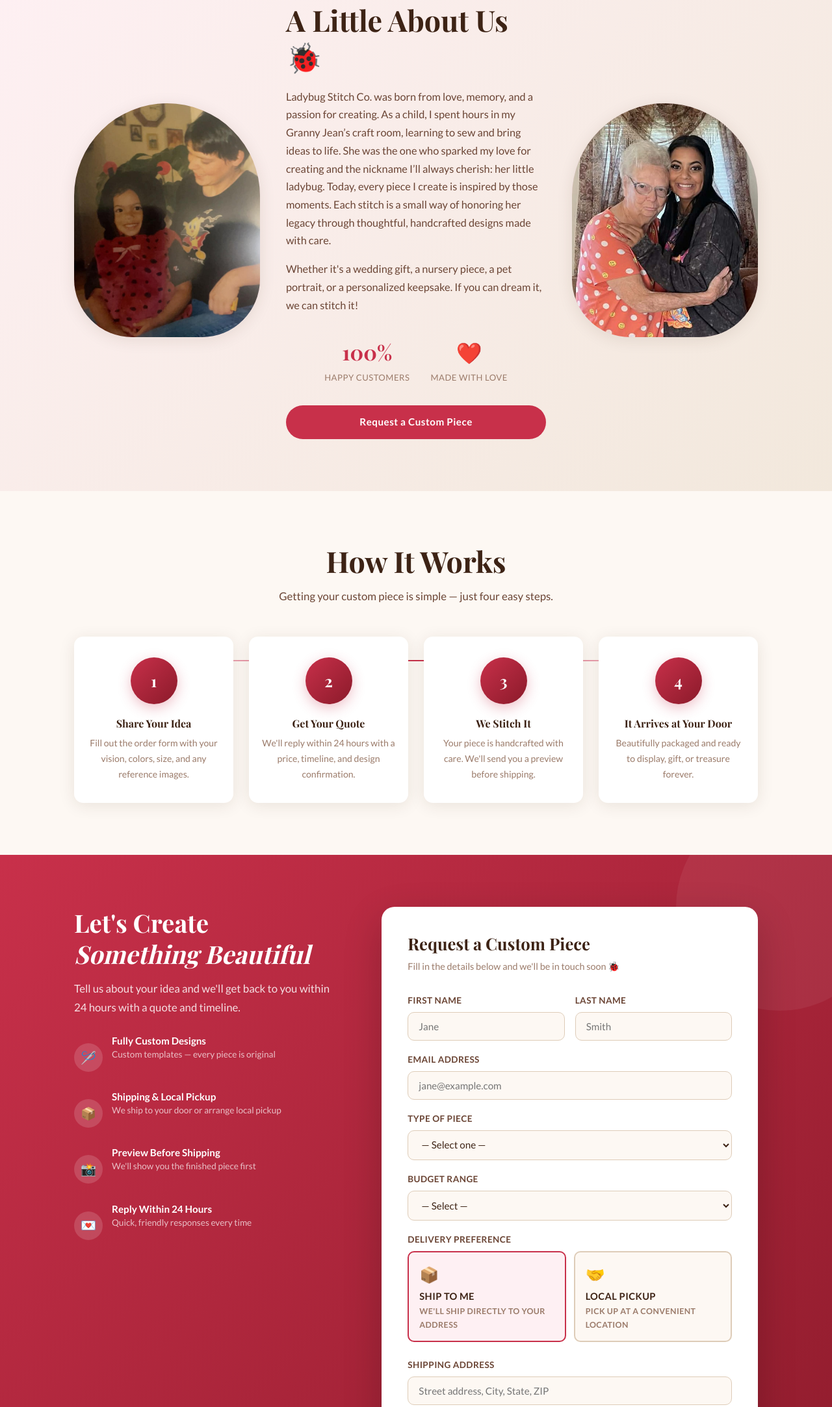
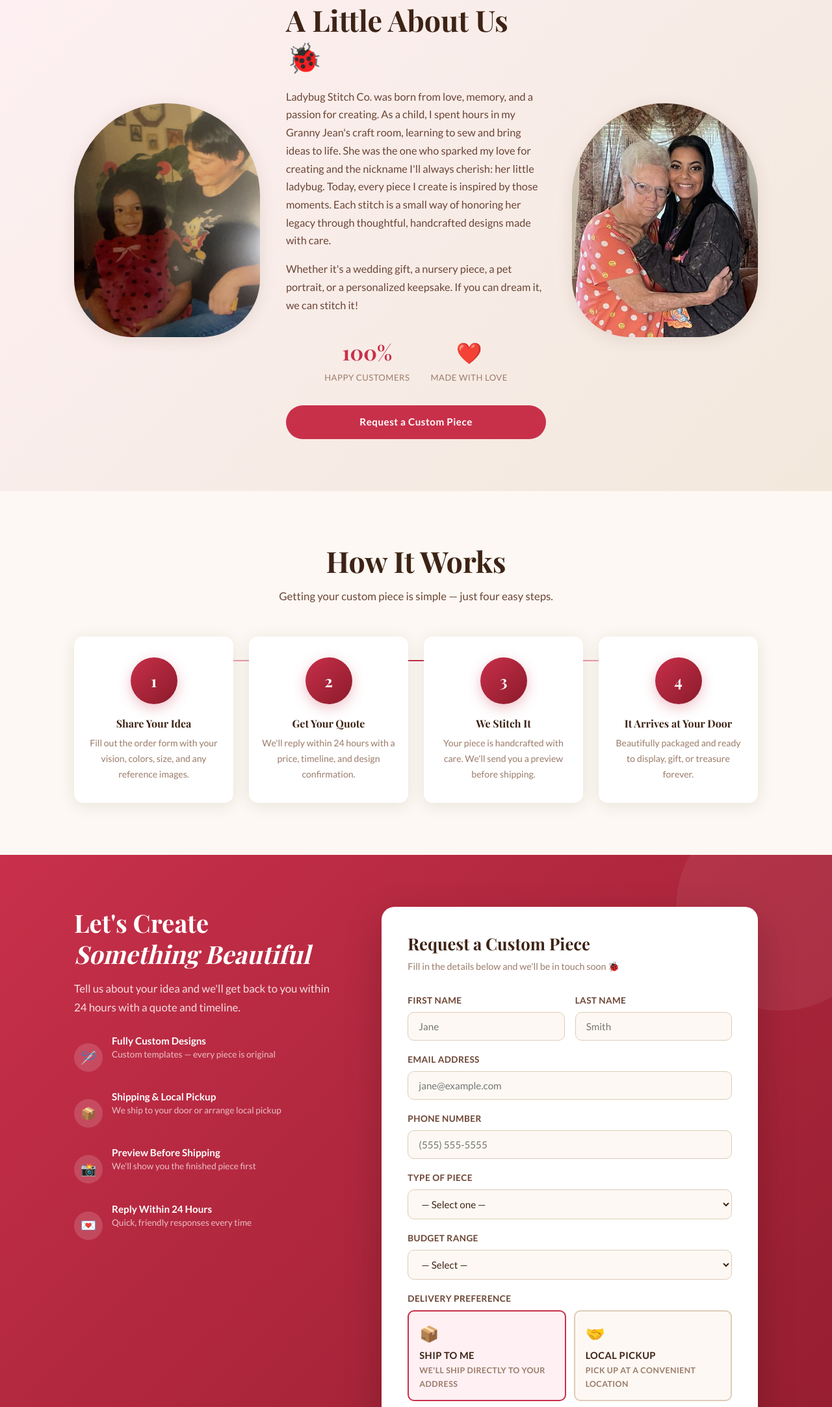
Before and after one commit to ExploitDev9989/LadybugStitchCo, a plain HTML site: page index.html in a window 1280 px wide. Shown: the part 2294-4460 px from the top of the page at 65% size. Drawn offline with nearby package versions, Linux system fonts and the light colour scheme; a web font is replaced by a local one.

Commit message:
Added Phone Number Input Area

```diff
--- a/index.html
+++ b/index.html
@@ -660,8 +660,8 @@
 
       <h2 class="section-title">A Little About Us 🐞</h2>
       <p>
-        Ladybug Stitch Co. was born from love, memory, and a passion for creating. As a child, I spent hours in my Granny Jean’s craft room, learning to sew and bring ideas to life.
-        She was the one who sparked my love for creating and the nickname I’ll always cherish: her little ladybug.
+        Ladybug Stitch Co. was born from love, memory, and a passion for creating. As a child, I spent hours in my Granny Jean's craft room, learning to sew and bring ideas to life.
+        She was the one who sparked my love for creating and the nickname I'll always cherish: her little ladybug.
 
 Today, every piece I create is inspired by those moments. Each stitch is a small way of honoring her legacy through thoughtful, handcrafted designs made with care.
       </p>
@@ -784,6 +784,10 @@ Today, every piece I create is inspired by those moments. Each stitch is a small
         <div class="form-group">
           <label>Email Address</label>
           <input type="email" name="email" placeholder="jane@example.com" required data-fs-field />
+        </div>
+        <div class="form-group">
+          <label>Phone Number</label>
+          <input type="tel" name="phone" placeholder="(555) 555-5555" />
         </div>
         <div class="form-group">
           <label>Type of Piece</label>
```
